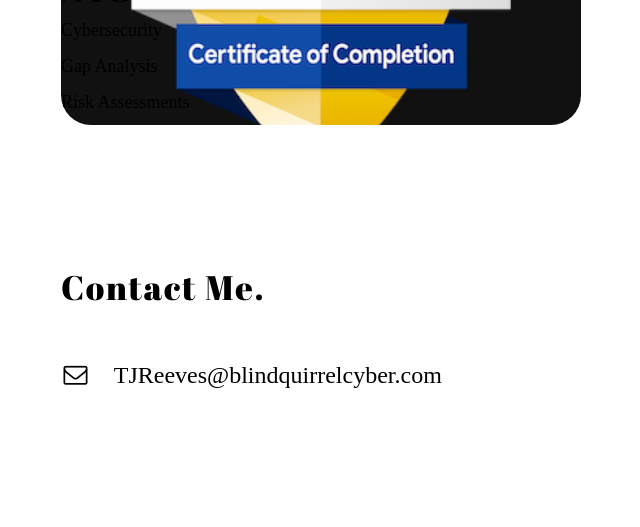
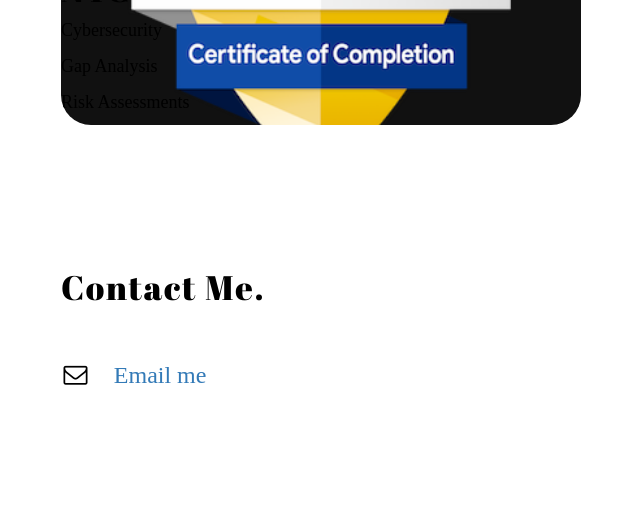
Before and after one commit to 2thlesss/BSCResumeWebPage, a plain HTML site: page index.html in a window 1280 px wide. Shown: the part 2700-3227 px from the top of the page, without its empty margins (639-1279 px from the left). Drawn offline with Linux system fonts and the light colour scheme; a web font is replaced by a local one.

Commit message:
fixed email

```diff
--- a/index.html
+++ b/index.html
@@ -343,7 +343,8 @@
                     <ul class="contact-list">
 
 
-                        <li class="scroll-animated-from-right"><i class="fa fa-envelope-o" aria-hidden="true"></i>TJReeves@blindquirrelcyber.com</li>
+                        <li class="scroll-animated-from-right"><i class="fa fa-envelope-o" aria-hidden="true"></i><a href="mailto:tjreeves@blindsquirrelcyber.com">Email me</a>
+                        </li>
 
                     </ul>
                     <!-- /CONTACT LIST -->
```
